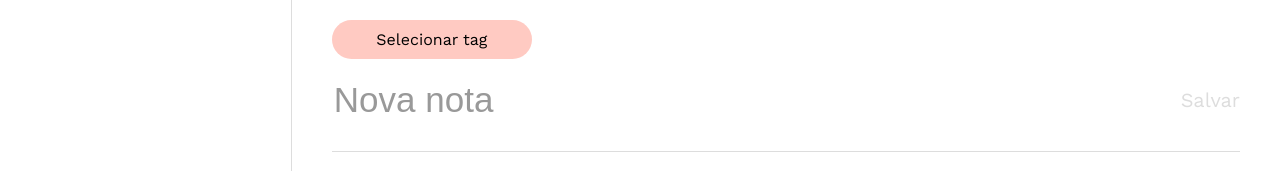
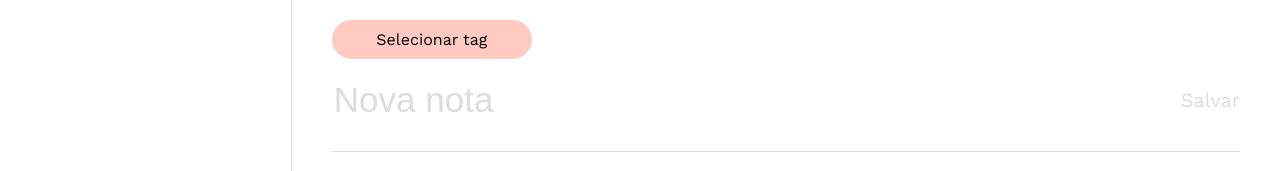
Before and after one commit to HubertRyanOfficial/cloudsky.app, a Next.js app: page / in a window 1280 px wide. Shown: the top 171 px of the page. Built offline with nearby package versions, Linux system fonts and the light colour scheme.

Commit message:
taps improvements

```diff
--- a/components/Board/Board.module.css
+++ b/components/Board/Board.module.css
@@ -32,7 +32,7 @@
 }
 
 .inputContent input::placeholder {
-  color: var(--dark-gray);
+  color: var(--gray);
 }
 
 .optionSave {
--- a/components/Board/index.tsx
+++ b/components/Board/index.tsx
@@ -1,6 +1,7 @@
 import { useEffect, useState } from "react";
 import styles from "./Board.module.css";
 
+import { motion } from "framer-motion";
 import { useApp } from "../../context/AppContext";
 
 import SelectTag from "../SelectTag";
@@ -49,7 +50,7 @@ const Board = () => {
             autoFocus
           />
           <div className={styles.options}>
-            <span
+            <motion.span
               onClick={() => handleAddNewNote()}
               className={styles.optionSave}
               style={{
@@ -57,14 +58,14 @@ const Board = () => {
               }}
             >
               Salvar
-            </span>
+            </motion.span>
             {selected && (
-              <span
+              <motion.span
                 onClick={() => removeNote(selected.id)}
                 className={styles.optionDelete}
               >
                 Excluir
-              </span>
+              </motion.span>
             )}
           </div>
         </div>
--- a/components/SelectTag/index.tsx
+++ b/components/SelectTag/index.tsx
@@ -11,6 +11,7 @@ export default function SelectTag() {
       <motion.div
         initial={{ opacity: 0, width: 150 }}
         animate={{ width: [150, 200], opacity: 1 }}
+        whileTap={{ scale: 0.9 }}
         className={styles.container}
       >
         <span>Selecionar tag</span>
```
